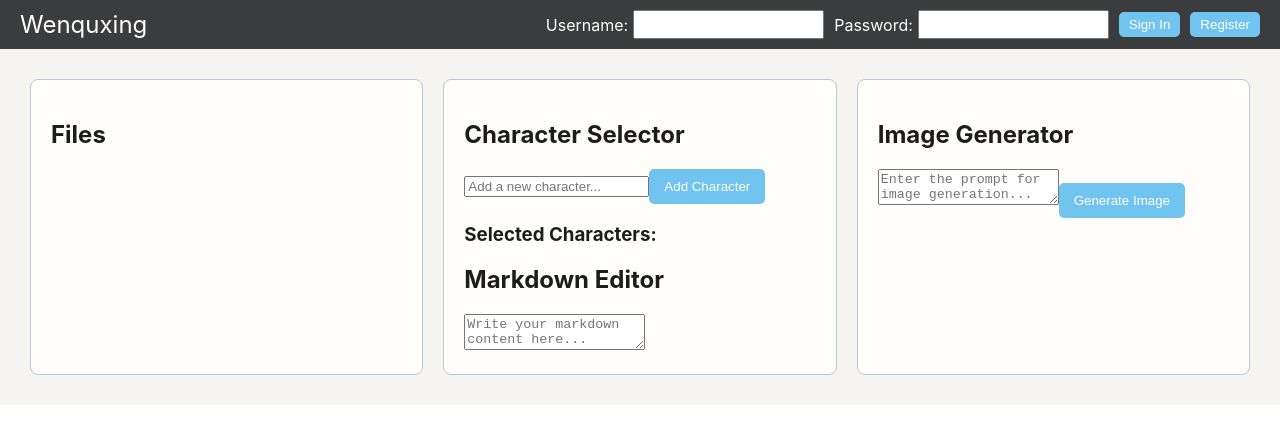
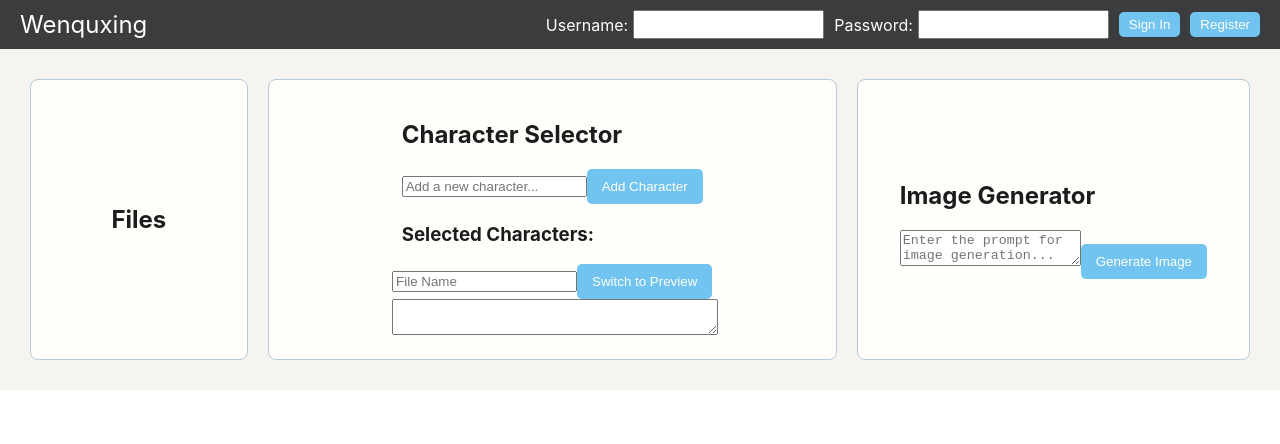
Before and after one commit to LZDXN/HackWashU-2024, a React (Create React App) app in the folder wenquxing/: page / in a window 1280 px wide. Shown: the top 444 px of the page. Built offline with nearby package versions, Linux system fonts and the light colour scheme.

Commit message:
before the large modification

```diff
--- a/wenquxing/package.json
+++ b/wenquxing/package.json
@@ -16,6 +16,7 @@
     "nodemon": "^3.0.1",
     "react": "^16.14.0",
     "react-dom": "^16.14.0",
+    "react-markdown": "^6.0.3",
     "react-scripts": "4.0.3",
     "web-vitals": "^1.1.2",
     "web3": "^1.6.1"
--- a/wenquxing/src/App.css
+++ b/wenquxing/src/App.css
@@ -39,27 +39,55 @@
   background-color: var(--bg-200);
 }
 
-.left-column,
-.center-column,
-.right-column {
-  flex-basis: 30%;
+.left-column {
+  flex: 2;
   border: 1px solid var(--primary-200);
   border-radius: 8px;
   padding: 20px;
   margin: 10px;
   background-color: var(--bg-100);
+  display: flex;
+  flex-direction: column;
+  align-items: center;
+  justify-content: center;
+}
+
+.center-column {
+  flex: 6;
+  border: 1px solid var(--primary-200);
+  border-radius: 8px;
+  padding: 20px;
+  margin: 10px;
+  background-color: var(--bg-100);
+  display: flex;
+  flex-direction: column;
+  align-items: center;
+  justify-content: center;
+}
+
+.right-column {
+  flex: 4;
+  border: 1px solid var(--primary-200);
+  border-radius: 8px;
+  padding: 20px;
+  margin: 10px;
+  background-color: var(--bg-100);
+  display: flex;
+  flex-direction: column;
+  align-items: center;
+  justify-content: center;
 }
 
 @media (max-width: 768px) {
   .content {
-      flex-direction: column;
+    flex-direction: column;
   }
 
   .left-column,
   .center-column,
   .right-column {
-      flex-basis: auto;
-      width: 100%;
+    flex-basis: auto;
+    width: 100%;
   }
 }
 
--- a/wenquxing/src/components/FileEditor.js
+++ b/wenquxing/src/components/FileEditor.js
@@ -1,22 +1,43 @@
 import React, { useState } from "react";
+import ReactMarkdown from "react-markdown";
 
-const FileEditor = ({ onMdFileChange, mdFile }) => {
-  const [editorContent, setEditorContent] = useState(mdFile);
+const FileEditor = ({ onMdFileChange, mdFile, fileName, onFileNameChange }) => {
+  const [content, setContent] = useState(mdFile || "");
+  const [isPreview, setIsPreview] = useState(false);
 
   const handleContentChange = (e) => {
-    setEditorContent(e.target.value);
-    onMdFileChange(e.target.value);
+    const newContent = e.target.value;
+    setContent(newContent);
+    onMdFileChange(newContent);
+  };
+
+  const handleFileNameChange = (e) => {
+    onFileNameChange(e.target.value);
   };
 
   return (
     <div className="file-editor">
-      <h2>Markdown Editor</h2>
-      <textarea
-        value={editorContent}
-        onChange={handleContentChange}
-        placeholder="Write your markdown content here..."
+      <input
+        type="text"
+        value={fileName}
+        onChange={handleFileNameChange}
+        placeholder="File Name"
       />
-      {/* You may add additional features like file saving, deletion, etc. */}
+      <button onClick={() => setIsPreview(!isPreview)}>
+        {isPreview ? "Switch to Editor" : "Switch to Preview"}
+      </button>
+      <div className="editor-container">
+        {isPreview ? (
+          <ReactMarkdown className="markdown-preview" children={content} />
+        ) : (
+          <textarea
+            value={content}
+            onChange={handleContentChange}
+            className="markdown-input"
+            style={{ width: "100%", height: "100%" }}
+          />
+        )}
+      </div>
     </div>
   );
 };
```
Also changed, not shown: wenquxing/server.js (added, +36 -0 lines), 1 other file (tests, documents, lock files or other folders).
